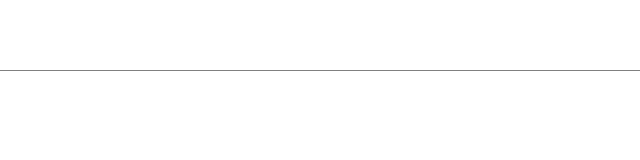
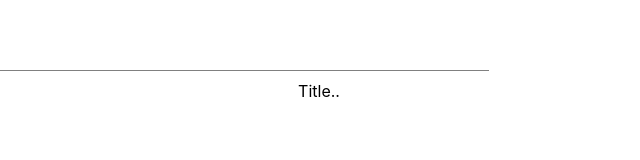
Before and after one commit to aribalam/MyDashboard, a React (Create React App) app in the folder friday/: page / in a window 1280 px wide. Shown: the top 160 px of the page, without its empty margins (321-961 px from the left). Built offline with nearby package versions, Linux system fonts and the light colour scheme.

Commit message:
created component textView

```diff
--- a/friday/src/ui/textEditor.js
+++ b/friday/src/ui/textEditor.js
@@ -1,9 +1,24 @@
-import React from 'react'
+import React, {useState} from 'react'
 
-export default function textView(props) {
+export default function TextView(props) {
+
+    const [placeholder, setPlaceholder] = useState(true);
+
+    const handleChange = (event) => {
+        if (event.target.innerHTML.length == 1 && event.key === "Backspace")
+            setPlaceholder(true);
+        else
+            setPlaceholder(false);
+    }
 
     return (
-        <input type='text' className="text-input"></input>
+        <div className="text-wrapper" style={{fontSize: props.fontSize}}>
+            <div className="text-input" contentEditable="true" onKeyDown={handleChange}>
+            </div>
+            {   placeholder?
+                <div className="placeholder-overlay">Title..</div> : ''
+            }
+        </div>
     )
 
 }
```
